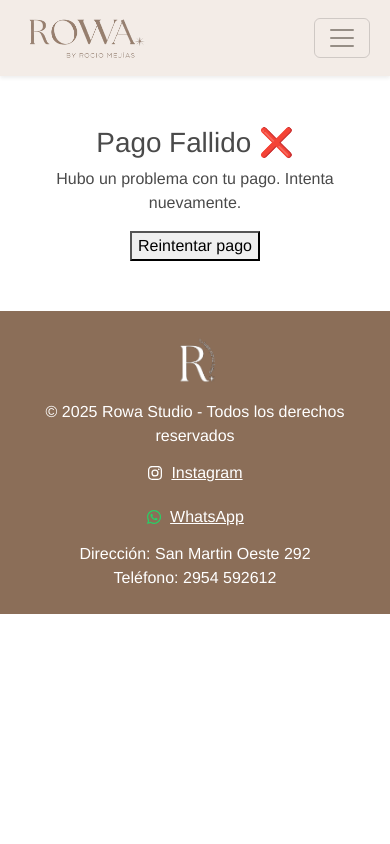
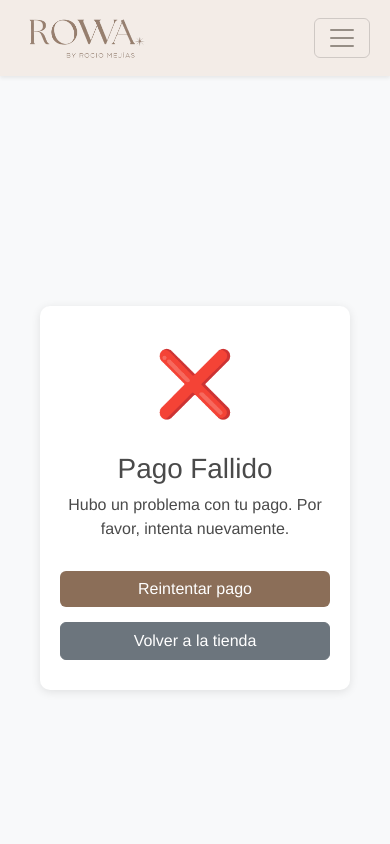
Before and after one commit to RodriBavera/RowaStudio, a React (Vite) app: page /failure in a window 390 px wide. Shown: the top 844 px of the page. Built offline with nearby package versions, Linux system fonts and the light colour scheme; no server answers.

Commit message:
se agrega Success y Failure

```diff
--- a/api/create-preference.js
+++ b/api/create-preference.js
@@ -1,5 +1,4 @@
 
-// api/create-preference.js - VERSIÓN SIMPLIFICADA Y FUNCIONAL
 export default async function handler(req, res) {
   // Configurar CORS
   res.setHeader('Access-Control-Allow-Origin', '*');
@@ -34,7 +33,6 @@
 
     console.log('💰 Total:', totalConEnvio);
 
-    // Verificar que tenemos el token de MP
     const mpToken = process.env.MP_ACCESS_TOKEN;
     if (!mpToken) {
       throw new Error('MP_ACCESS_TOKEN no configurado en Vercel');
--- a/src/components/Checkout/Checkout.css
+++ b/src/components/Checkout/Checkout.css
@@ -405,7 +405,7 @@
   animation: spin 1s linear infinite;
 }
 
-/* Agrega al final de tu Checkout.css */
+
 .info-pago {
   background: #e8f4ff;
   border: 1px solid #2196f3;
@@ -426,6 +426,99 @@
   height: auto;
 }
 
+/* Páginas de estado de pago */
+.success-page,
+.failure-page,
+.pending-page {
+  min-height: 100vh;
+  display: flex;
+  align-items: center;
+  justify-content: center;
+  background: #f8f9fa;
+  padding: 20px;
+}
+
+.success-container,
+.failure-container,
+.pending-container {
+  background: white;
+  padding: 40px;
+  border-radius: 10px;
+  box-shadow: 0 2px 10px rgba(0,0,0,0.1);
+  text-align: center;
+  max-width: 500px;
+  width: 100%;
+}
+
+.success-icon,
+.failure-icon,
+.pending-icon {
+  font-size: 4rem;
+  margin-bottom: 20px;
+}
+
+.success-actions,
+.failure-actions,
+.pending-actions {
+  margin-top: 30px;
+  display: flex;
+  gap: 15px;
+  justify-content: center;
+  flex-wrap: wrap;
+}
+
+.btn {
+  padding: 12px 24px;
+  border: none;
+  border-radius: 6px;
+  text-decoration: none;
+  font-weight: 500;
+  cursor: pointer;
+  transition: all 0.3s ease;
+}
+
+.btn-primary {
+  background: #007bff;
+  color: white;
+}
+
+.btn-primary:hover {
+  background: #0056b3;
+}
+
+.btn-secondary {
+  background: #6c757d;
+  color: white;
+}
+
+.btn-secondary:hover {
+  background: #545b62;
+}
+
+.error-details {
+  background: #ffeaea;
+  padding: 10px;
+  border-radius: 5px;
+  margin: 15px 0;
+  color: #cc0000;
+}
+
+
+@media (max-width: 768px) {
+  .success-container,
+  .failure-container,
+  .pending-container {
+    padding: 30px 20px;
+    margin: 20px;
+  }
+
+  .success-actions,
+  .failure-actions,
+  .pending-actions {
+    flex-direction: column;
+  }
+}
+
 @keyframes spin {
   0% { transform: rotate(0deg); }
   100% { transform: rotate(360deg); }
--- a/src/components/Checkout/Checkout.jsx
+++ b/src/components/Checkout/Checkout.jsx
@@ -70,7 +70,6 @@
       console.log("🔄 Iniciando proceso de pago...");
       console.log("🔗 URL de API: /api/create-preference");
 
-      // ✅ URL CORRECTA - sin localhost:8080
       const res = await fetch("/api/create-preference", {
         method: "POST",
         headers: {
@@ -103,7 +102,7 @@
 
         console.log("🎯 Redirigiendo a Mercado Pago...");
 
-        // ✅ URL en español
+
         window.location.href = `https://www.mercadopago.com.ar/checkout/v1/redirect?preference-id=${data.id}&lang=es`;
       }
 
@@ -113,7 +112,7 @@
       setLoading(false);
     }
   };
-  // Si el carrito está vacío, mostrar mensaje
+
   if (carrito.length === 0) {
     return (
       <div className="checkout-container">
--- a/src/components/Failure/Failure.jsx
+++ b/src/components/Failure/Failure.jsx
@@ -1,17 +1,30 @@
-import { useEffect } from 'react';
+import { Link, useSearchParams } from "react-router-dom";
 
 export default function Failure() {
-  useEffect(() => {
-    console.log('❌ Pago fallido');
-  }, []);
+  const [searchParams] = useSearchParams();
 
   return (
-    <div style={{ padding: '50px', textAlign: 'center' }}>
-      <h1>Pago Fallido ❌</h1>
-      <p>Hubo un problema con tu pago. Intenta nuevamente.</p>
-      <button onClick={() => window.location.href = '/checkout'}>
-        Reintentar pago
-      </button>
+    <div className="failure-page">
+      <div className="failure-container">
+        <div className="failure-icon">❌</div>
+        <h1>Pago Fallido</h1>
+        <p>Hubo un problema con tu pago. Por favor, intenta nuevamente.</p>
+
+        {searchParams.get('status') && (
+          <p className="error-details">
+            Estado: {searchParams.get('status')}
+          </p>
+        )}
+
+        <div className="failure-actions">
+          <Link to="/checkout" className="btn btn-primary">
+            Reintentar pago
+          </Link>
+          <Link to="/" className="btn btn-secondary">
+            Volver a la tienda
+          </Link>
+        </div>
+      </div>
     </div>
   );
 }
--- a/src/components/Success/Success.jsx
+++ b/src/components/Success/Success.jsx
@@ -1,46 +1,15 @@
-// success.jsx
-import { useEffect, useState } from 'react';
-import { useSearchParams, Link } from 'react-router-dom';
+import { useEffect } from "react";
+import { Link, useSearchParams } from "react-router-dom";
 
-const SuccessPage = () => {
+export default function Success() {
   const [searchParams] = useSearchParams();
-    const [paymentData, setPaymentData] = useState(null);
 
   useEffect(() => {
-        // Obtener datos del pago de los query params
-        const paymentId = searchParams.get('payment_id');
-        const status = searchParams.get('status');
-        const externalReference = searchParams.get('external_reference');
+    console.log("✅ Pago exitoso - Parámetros:", Object.fromEntries(searchParams));
 
-        console.log('✅ Parámetros recibidos:', {
-            paymentId,
-            status,
-            externalReference
-        });
-
-        if (paymentId) {
-            // Opcional: Verificar el pago con tu backend
-            verificarPago(paymentId);
-        }
-
-        // Limpiar carrito y hacer otras acciones post-pago
-        limpiarCarrito();
+    // Limpiar carrito si existe
+    localStorage.removeItem('carrito');
   }, [searchParams]);
-
-    const verificarPago = async (paymentId) => {
-        try {
-            const response = await fetch(`/api/verificar-pago/${paymentId}`);
-            const data = await response.json();
-            setPaymentData(data);
-        } catch (error) {
-            console.error('Error verificando pago:', error);
-        }
-    };
-
-    const limpiarCarrito = () => {
-        // Tu lógica para limpiar el carrito
-        localStorage.removeItem('carrito');
-    };
 
   return (
     <div className="success-page">
@@ -48,26 +17,14 @@
         <div className="success-icon">✅</div>
         <h1>¡Pago Exitoso!</h1>
         <p>Tu compra ha sido procesada correctamente.</p>
-
-                {paymentData && (
-                    <div className="payment-details">
-                        <p><strong>ID de pago:</strong> {paymentData.id}</p>
-                        <p><strong>Estado:</strong> {paymentData.status}</p>
-                        <p><strong>Monto:</strong> ${paymentData.transaction_amount}</p>
-                    </div>
-                )}
+        <p>Recibirás un email de confirmación shortly.</p>
 
         <div className="success-actions">
           <Link to="/" className="btn btn-primary">
             Volver a la tienda
           </Link>
-                    <button onClick={() => window.print()} className="btn btn-secondary">
-                        Imprimir comprobante
-                    </button>
         </div>
       </div>
     </div>
   );
-};
-
-export default SuccessPage;
+}
```
Lines whose indentation alone changed are shown as unchanged.
